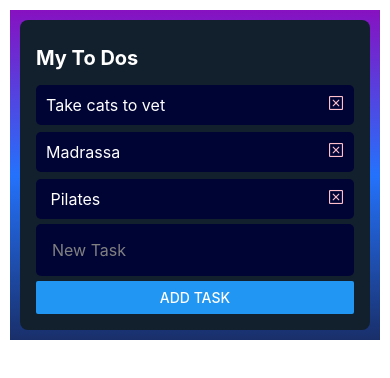
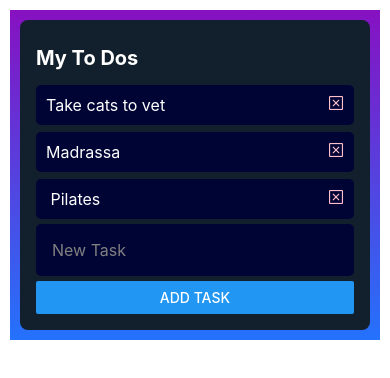
Before and after one commit to Janice-M/trello, a React Native app: screen / in a window 390 px wide. Shown: the top 378 px of the page. Built offline with nearby package versions, Linux system fonts and the light colour scheme.

Commit message:
screen adjustments

```diff
--- a/src/components/TaskBoard.tsx
+++ b/src/components/TaskBoard.tsx
@@ -9,7 +9,7 @@ export default function Taskboard () {
 
             <LinearGradient
         // Button Linear Gradient
-        colors={['#8711C1', '#2472fc', '#192f6a']}
+        colors={['#8711C1', '#2472fc']}
         style={StyleSheet.absoluteFill}>
 
       </LinearGradient>
```
